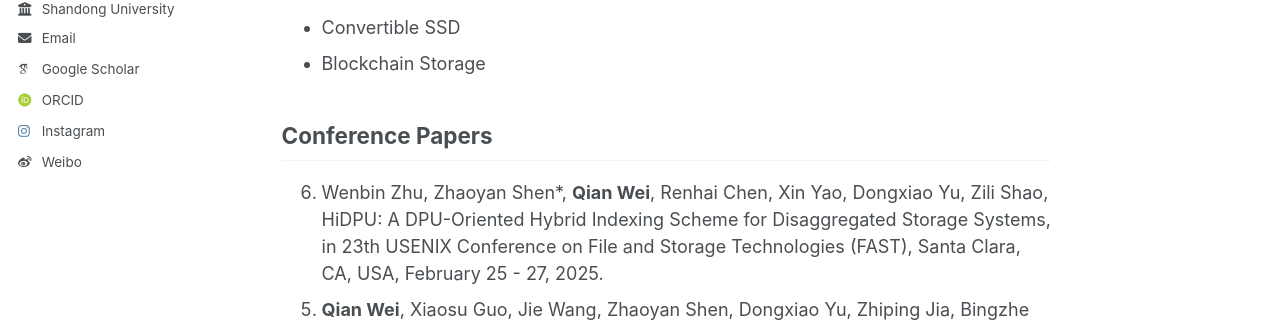
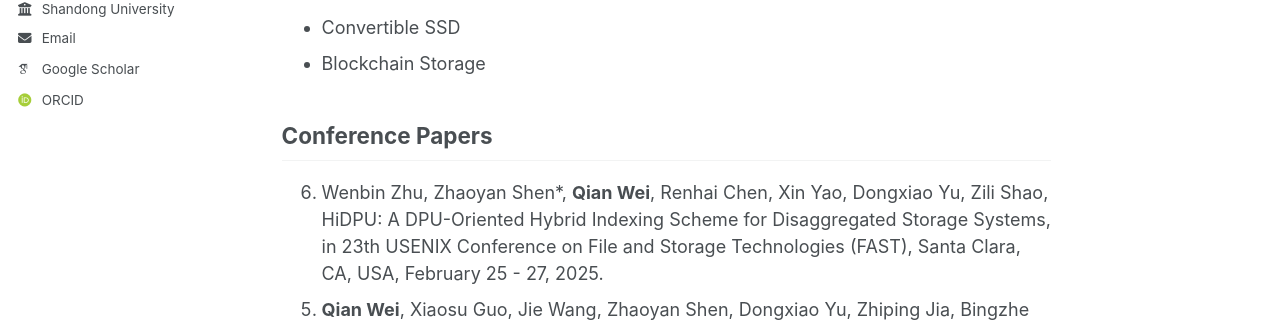
Before and after one commit to starry12/starry12.github.io, a Jekyll site: the page built from _pages/about.md, in a window 1280 px wide. Shown: the part 361-683 px from the top of the page. Built offline with Jekyll 4.4.1, drawn with Linux system fonts in a browser that asks for light colours; some web fonts are replaced.

Commit message:
Update _config.yml

```diff
--- a/_config.yml
+++ b/_config.yml
@@ -56,7 +56,7 @@ author:
   goodreads        : # Username
   google_plus      : # Username
   keybase          : # Username
-  instagram        : "wq_starry/"
+  #instagram        : "wq_starry/"
   lastfm           : # Username
   linkedin         : # Username
   mastodon         : # URL
@@ -68,7 +68,7 @@ author:
   tumblr           : # Username
   twitter          : # Username for X / Twitter
   vine             : # Username
-  weibo            : "u/5268150738"
+  #weibo            : "u/5268150738"
   wikipedia        : # Username
   xing             : # Username
   youtube          : # Username
```
